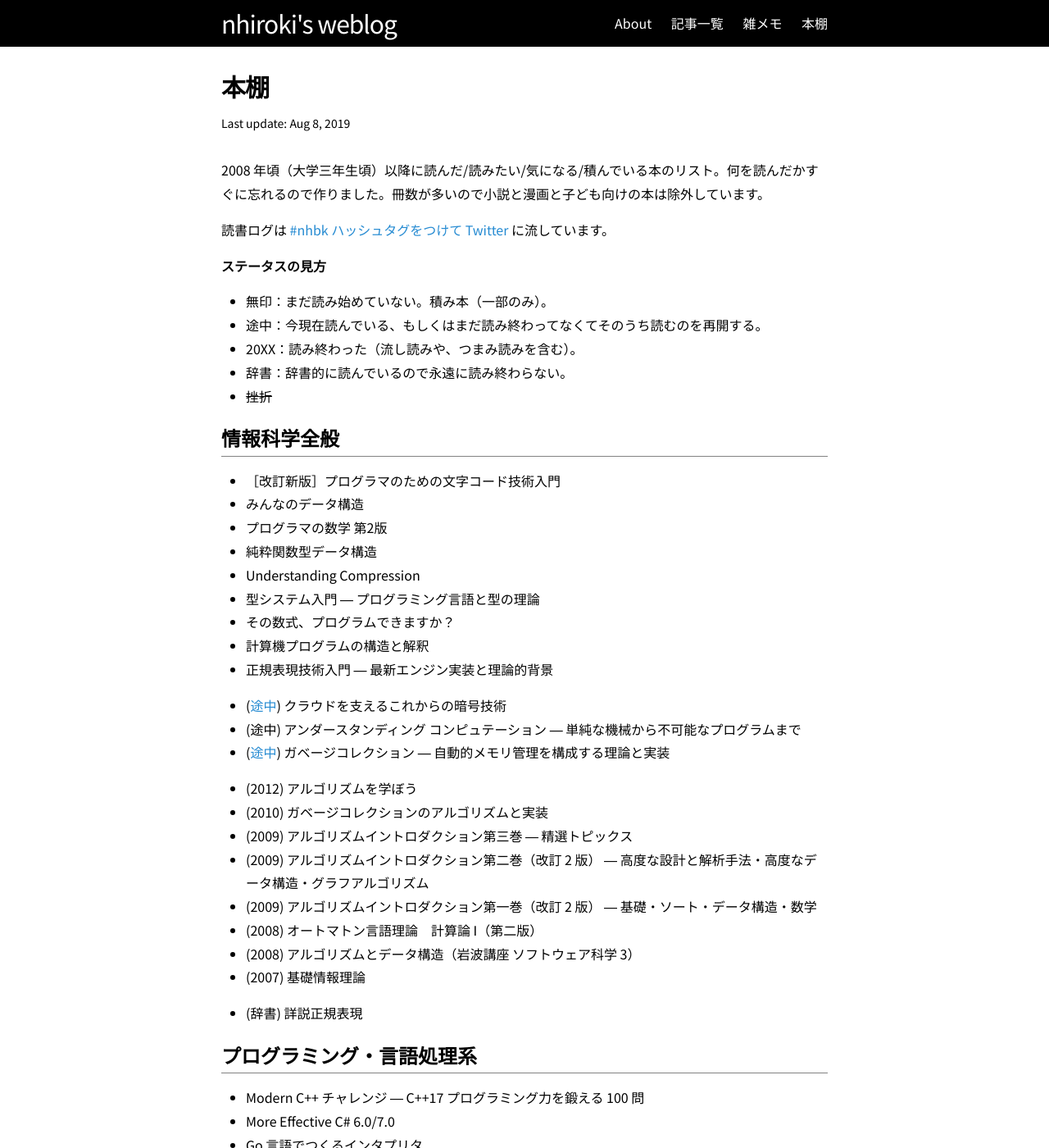
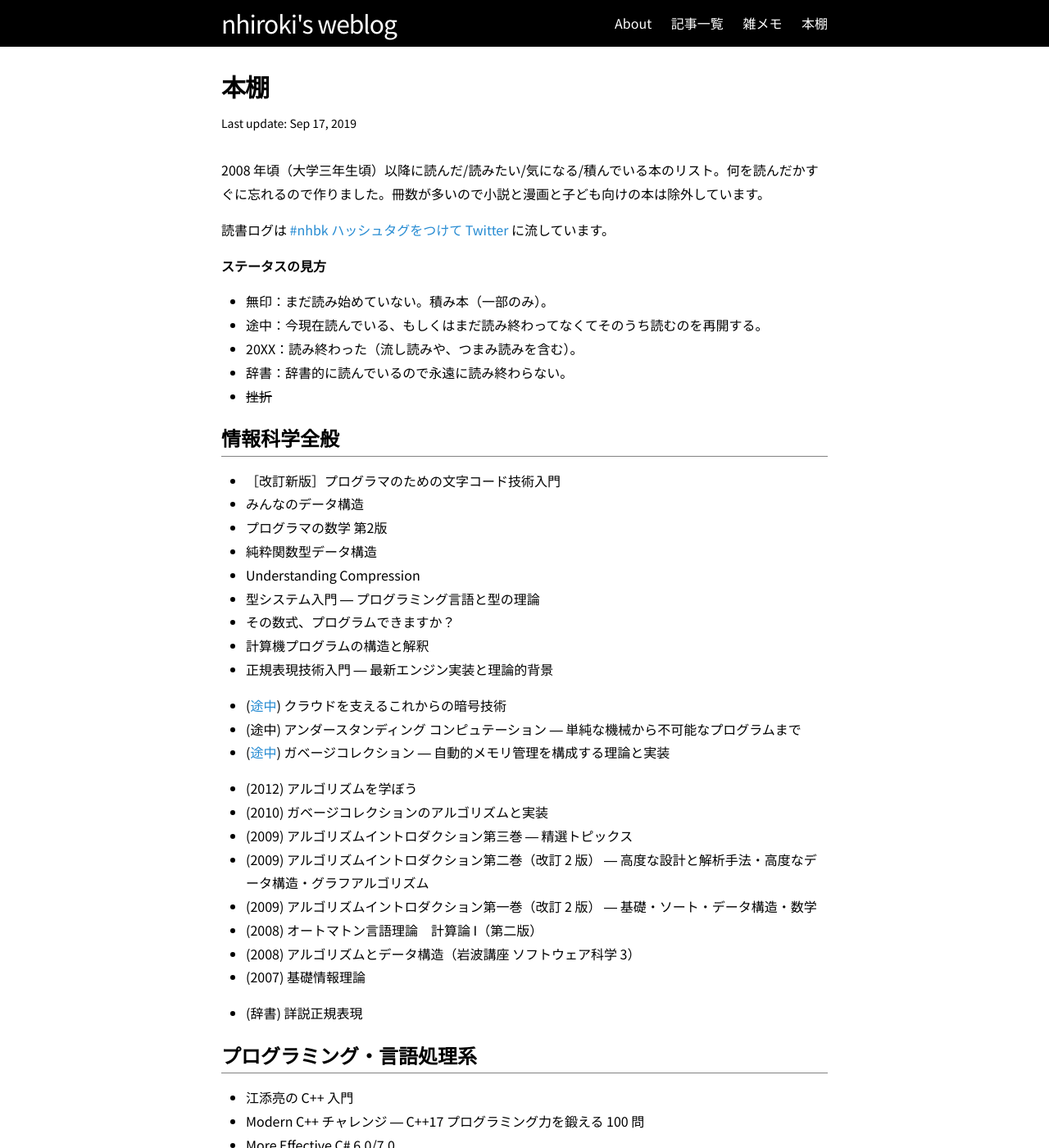
Before and after one commit to nhiroki/nhiroki.github.io, a Jekyll site: the page built from books.md, in a window 1280 px wide and 1400 px high. Shown: the whole window at 82% size. Built offline with Jekyll 4.4.1, drawn with Linux system fonts in a browser that asks for light colours; some of the changed text lies outside the part shown.

Commit message:
Update the books page

```diff
--- a/books.md
+++ b/books.md
@@ -1,7 +1,7 @@
 ---
 layout: page
 title: 本棚
-date: 2019/08/08
+date: 2019/09/17
 permalink: /books/
 ---
 
@@ -46,6 +46,7 @@ permalink: /books/
 
 # プログラミング・言語処理系
 
+- 江添亮の C++ 入門
 - Modern C++ チャレンジ ― C++17 プログラミング力を鍛える 100 問
 - More Effective C# 6.0/7.0
 - Go 言語でつくるインタプリタ
```
Also changed, not shown: other parts of books.md (+2 -0 lines).
